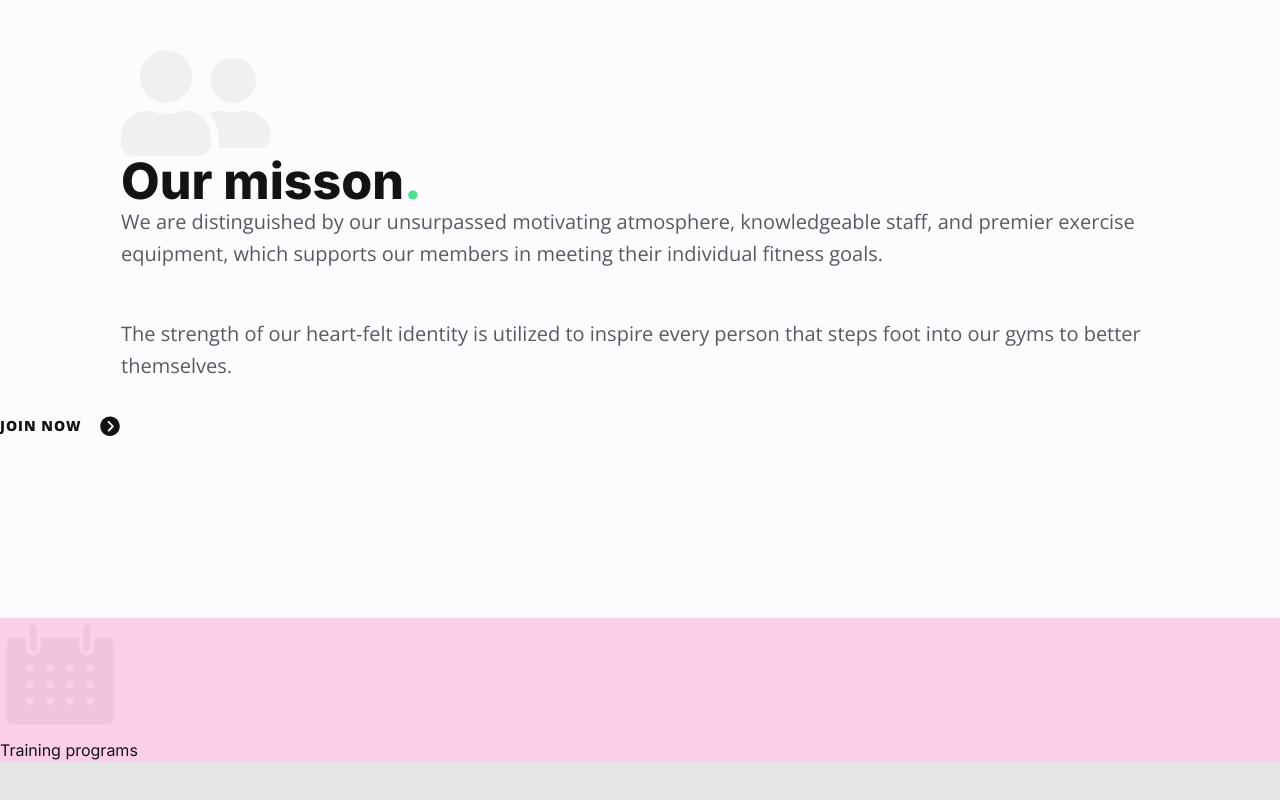
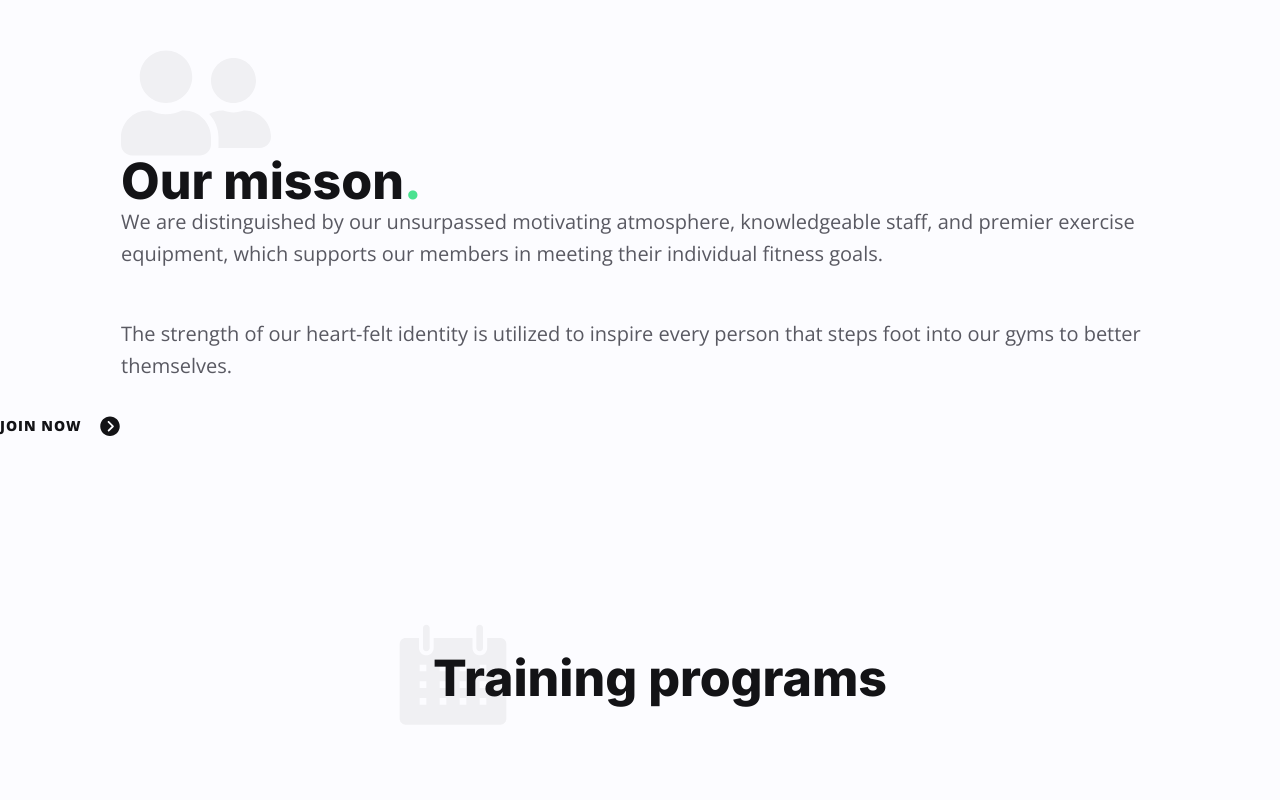
Before and after one commit to zablon-oigo/deploy-reactapp-using-terraform, a React (Vite) app: page / in a window 1280 px wide. Shown: the part 880-1680 px from the top of the page. Before the commit the page ends 1642 px from the top, so only its background shows below. Built offline with nearby package versions, Linux system fonts and the light colour scheme.

Commit message:
Styling workout component

```diff
--- a/src/components/Workout.jsx
+++ b/src/components/Workout.jsx
@@ -3,10 +3,10 @@ import { workouts } from '../data'
 export default function Workout() {
     const{title,icon}=workouts;
   return (
-    <div className='bg-pink-200'>
-        <div className="">
+    <div className='section'>
+        <div className="section-title-group max-w-[540px] mx-auto   px-4 lg:px-0">
             <img src={icon} alt="" className="" />
-            <h2 className="">
+            <h2 className="h2 section-title">
                 {title}
             </h2>
         </div>
```
